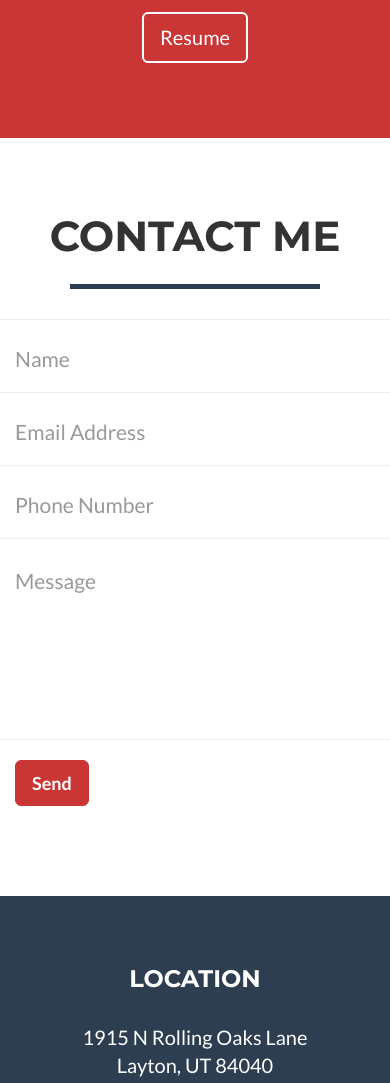
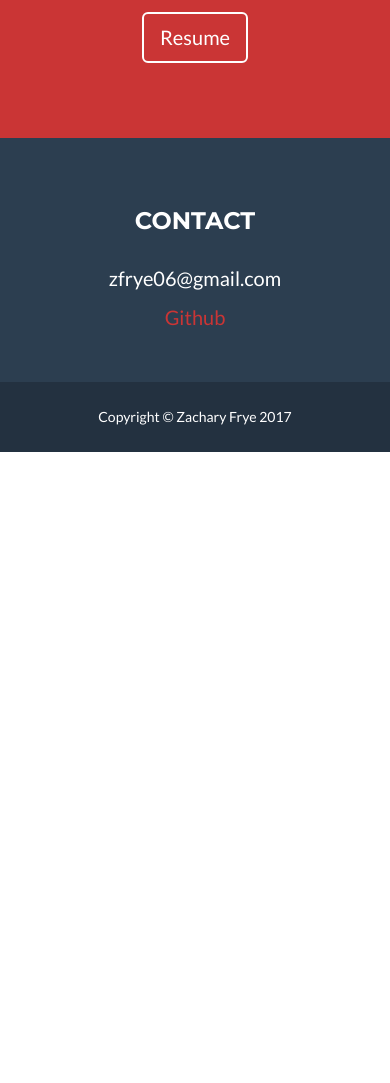
Before and after one commit to zfrye06/zfrye06.github.io, a website: page index.html in a window 390 px wide. Shown: the part 3080-4163 px from the top of the page. After the commit the page ends 3532 px from the top, so only its background shows below. Drawn offline with nearby package versions, Linux system fonts and the light colour scheme.

Commit message:
Changed contact section

```diff
--- a/index.html
+++ b/index.html
@@ -55,9 +55,6 @@
                     </li>
                     <li class="page-scroll">
                         <a href="#about">About</a>
-                    </li>
-                    <li class="page-scroll">
-                        <a href="#contact">Contact</a>
                     </li>
                 </ul>
             </div>
@@ -181,74 +178,15 @@
         </div>
     </section>
 
-    <!-- Contact Section -->
-    <section id="contact">
-        <div class="container">
-            <div class="row">
-                <div class="col-lg-12 text-center">
-                    <h2>Contact Me</h2>
-                    <hr class="star-primary">
-                </div>
-            </div>
-            <div class="row">
-                <div class="col-lg-8 col-lg-offset-2">
-                    <!-- To configure the contact form email address, go to mail/contact_me.php and update the email address in the PHP file on line 19. -->
-                    <!-- The form should work on most web servers, but if the form is not working you may need to configure your web server differently. -->
-                    <form name="sentMessage" id="contactForm" novalidate>
-                        <div class="row control-group">
-                            <div class="form-group col-xs-12 floating-label-form-group controls">
-                                <label>Name</label>
-                                <input type="text" class="form-control" placeholder="Name" id="name" required data-validation-required-message="Please enter your name.">
-                                <p class="help-block text-danger"></p>
-                            </div>
-                        </div>
-                        <div class="row control-group">
-                            <div class="form-group col-xs-12 floating-label-form-group controls">
-                                <label>Email Address</label>
-                                <input type="email" class="form-control" placeholder="Email Address" id="email" required data-validation-required-message="Please enter your email address.">
-                                <p class="help-block text-danger"></p>
-                            </div>
-                        </div>
-                        <div class="row control-group">
-                            <div class="form-group col-xs-12 floating-label-form-group controls">
-                                <label>Phone Number</label>
-                                <input type="tel" class="form-control" placeholder="Phone Number" id="phone" required data-validation-required-message="Please enter your phone number.">
-                                <p class="help-block text-danger"></p>
-                            </div>
-                        </div>
-                        <div class="row control-group">
-                            <div class="form-group col-xs-12 floating-label-form-group controls">
-                                <label>Message</label>
-                                <textarea rows="5" class="form-control" placeholder="Message" id="message" required data-validation-required-message="Please enter a message."></textarea>
-                                <p class="help-block text-danger"></p>
-                            </div>
-                        </div>
-                        <br>
-                        <div id="success"></div>
-                        <div class="row">
-                            <div class="form-group col-xs-12">
-                                <button type="submit" class="btn btn-success btn-lg">Send</button>
-                            </div>
-                        </div>
-                    </form>
-                </div>
-            </div>
-        </div>
-    </section>
-
     <!-- Footer -->
     <footer class="text-center">
         <div class="footer-above">
             <div class="container">
                 <div class="row">
                     <div class="footer-col col-md-4">
-                        <h3>Location</h3>
-                        <p>1915 N Rolling Oaks Lane
-                            <br>Layton, UT 84040</p>
-                    </div>
-                    <div class="footer-col col-md-4">
-                        <h3>About Freelancer</h3>
-                        <p>Freelance is a free to use, open source Bootstrap theme created by <a href="http://startbootstrap.com">Start Bootstrap</a>.</p>
+                        <h3>Contact</h3>
+                        <p>zfrye06@gmail.com</p>
+			<p><a href="https://github.com/zfrye06">Github</a></p>
                     </div>
                 </div>
             </div>
@@ -257,7 +195,7 @@
             <div class="container">
                 <div class="row">
                     <div class="col-lg-12">
-                        Copyright &copy; zfrye.com 2016
+                        Copyright &copy; Zachary Frye 2017
                     </div>
                 </div>
             </div>
@@ -504,10 +442,6 @@
     <!-- Plugin JavaScript -->
     <script src="https://cdnjs.cloudflare.com/ajax/libs/jquery-easing/1.3/jquery.easing.min.js"></script>
 
-    <!-- Contact Form JavaScript -->
-    <script src="js/jqBootstrapValidation.js"></script>
-    <script src="js/contact_me.js"></script>
-
     <!-- Theme JavaScript -->
     <script src="js/freelancer.min.js"></script>
 
```
